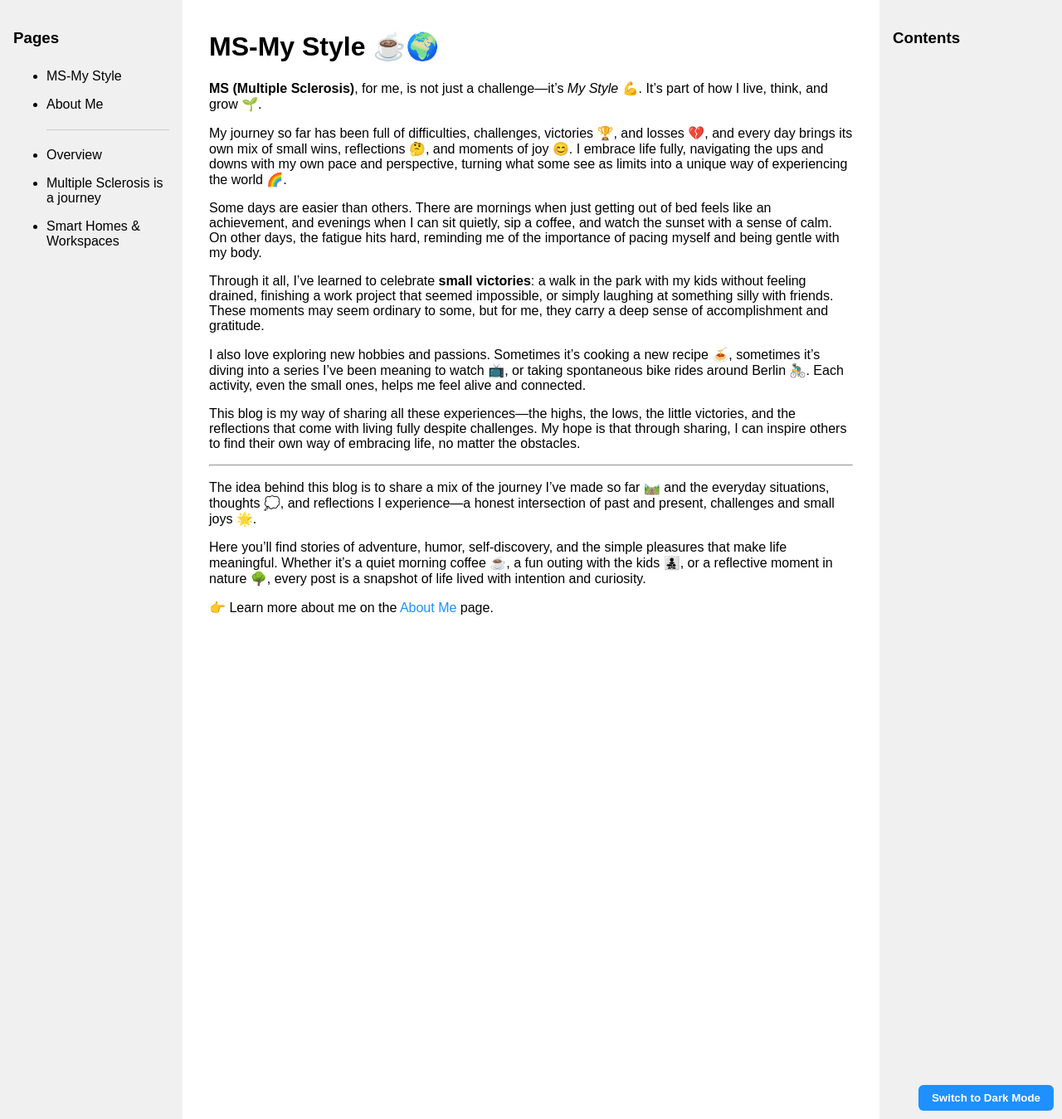
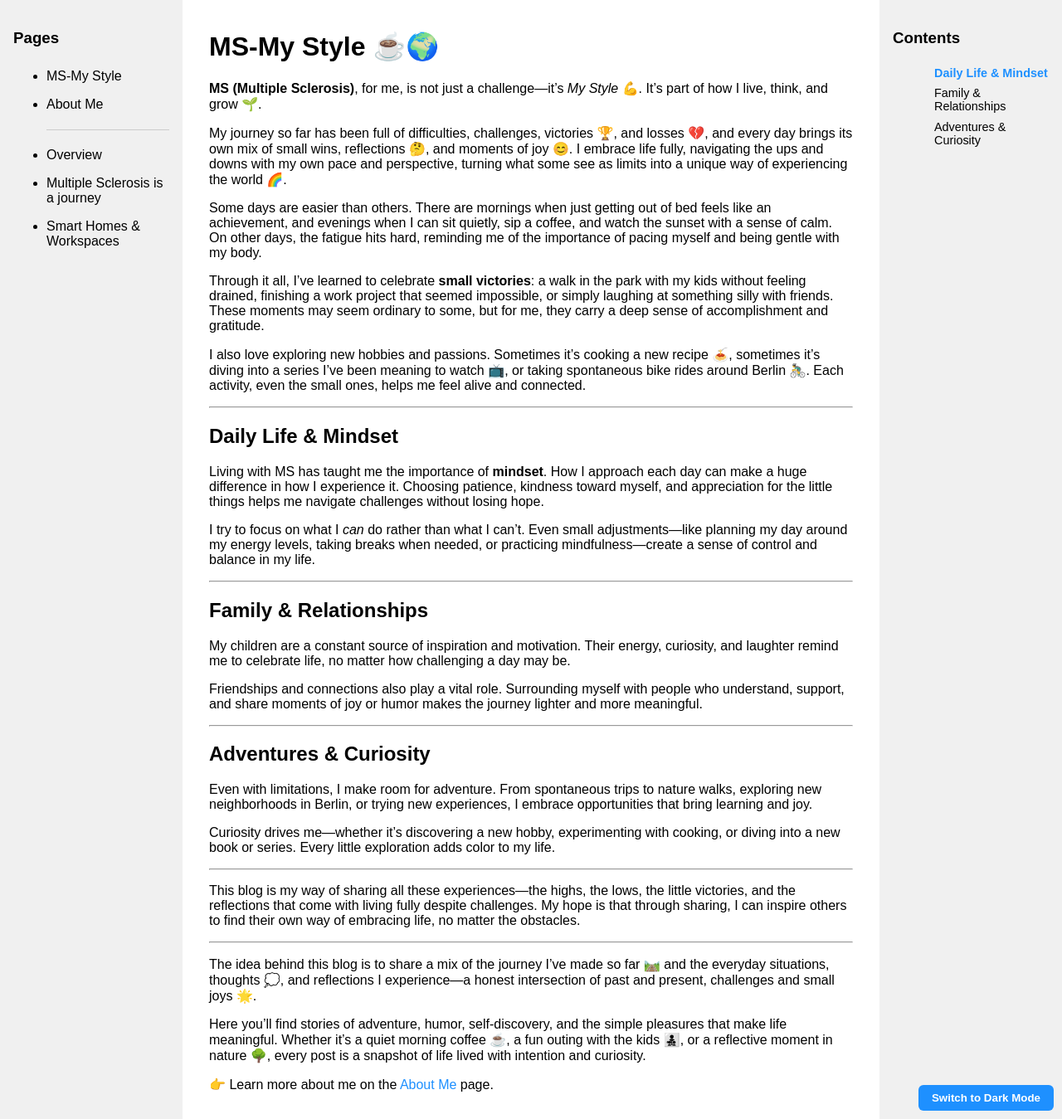
Before and after one commit to enricomariazotti-alt/enricomariazotti-alt.github.io, a Jekyll site: the page built from index.md, in a window 1280 px wide and 1349 px high. Shown: the whole window at 83% size. Built offline with Jekyll 4.4.1, drawn with Linux system fonts in a browser that asks for light colours.

Commit message:
new style

```diff
--- a/index.md
+++ b/index.md
@@ -8,6 +8,11 @@ nav_order: 1
 
 **MS (Multiple Sclerosis)**, for me, is not just a challenge—it’s *My Style* 💪. It’s part of how I live, think, and grow 🌱.
 
+<div class="mobile-toc">
+  <strong>Table of Contents</strong>
+  <ul></ul>
+</div>
+
 My journey so far has been full of difficulties, challenges, victories 🏆, and losses 💔, and every day brings its own mix of small wins, reflections 🤔, and moments of joy 😊. I embrace life fully, navigating the ups and downs with my own pace and perspective, turning what some see as limits into a unique way of experiencing the world 🌈.
 
 Some days are easier than others. There are mornings when just getting out of bed feels like an achievement, and evenings when I can sit quietly, sip a coffee, and watch the sunset with a sense of calm. On other days, the fatigue hits hard, reminding me of the importance of pacing myself and being gentle with my body.
@@ -15,6 +20,32 @@ Some days are easier than others. There are mornings when just getting out of be
 Through it all, I’ve learned to celebrate **small victories**: a walk in the park with my kids without feeling drained, finishing a work project that seemed impossible, or simply laughing at something silly with friends. These moments may seem ordinary to some, but for me, they carry a deep sense of accomplishment and gratitude.
 
 I also love exploring new hobbies and passions. Sometimes it’s cooking a new recipe 🍝, sometimes it’s diving into a series I’ve been meaning to watch 📺, or taking spontaneous bike rides around Berlin 🚴‍♂️. Each activity, even the small ones, helps me feel alive and connected.
+
+---
+
+## Daily Life & Mindset
+
+Living with MS has taught me the importance of **mindset**. How I approach each day can make a huge difference in how I experience it. Choosing patience, kindness toward myself, and appreciation for the little things helps me navigate challenges without losing hope.
+
+I try to focus on what I *can* do rather than what I can’t. Even small adjustments—like planning my day around my energy levels, taking breaks when needed, or practicing mindfulness—create a sense of control and balance in my life.
+
+---
+
+## Family & Relationships
+
+My children are a constant source of inspiration and motivation. Their energy, curiosity, and laughter remind me to celebrate life, no matter how challenging a day may be.
+
+Friendships and connections also play a vital role. Surrounding myself with people who understand, support, and share moments of joy or humor makes the journey lighter and more meaningful.
+
+---
+
+## Adventures & Curiosity
+
+Even with limitations, I make room for adventure. From spontaneous trips to nature walks, exploring new neighborhoods in Berlin, or trying new experiences, I embrace opportunities that bring learning and joy.
+
+Curiosity drives me—whether it’s discovering a new hobby, experimenting with cooking, or diving into a new book or series. Every little exploration adds color to my life.
+
+---
 
 This blog is my way of sharing all these experiences—the highs, the lows, the little victories, and the reflections that come with living fully despite challenges. My hope is that through sharing, I can inspire others to find their own way of embracing life, no matter the obstacles.
 
```
Also changed, not shown: SmartHomes-Workspaces.md (+2 -5 lines), about.md (+2 -10 lines).
